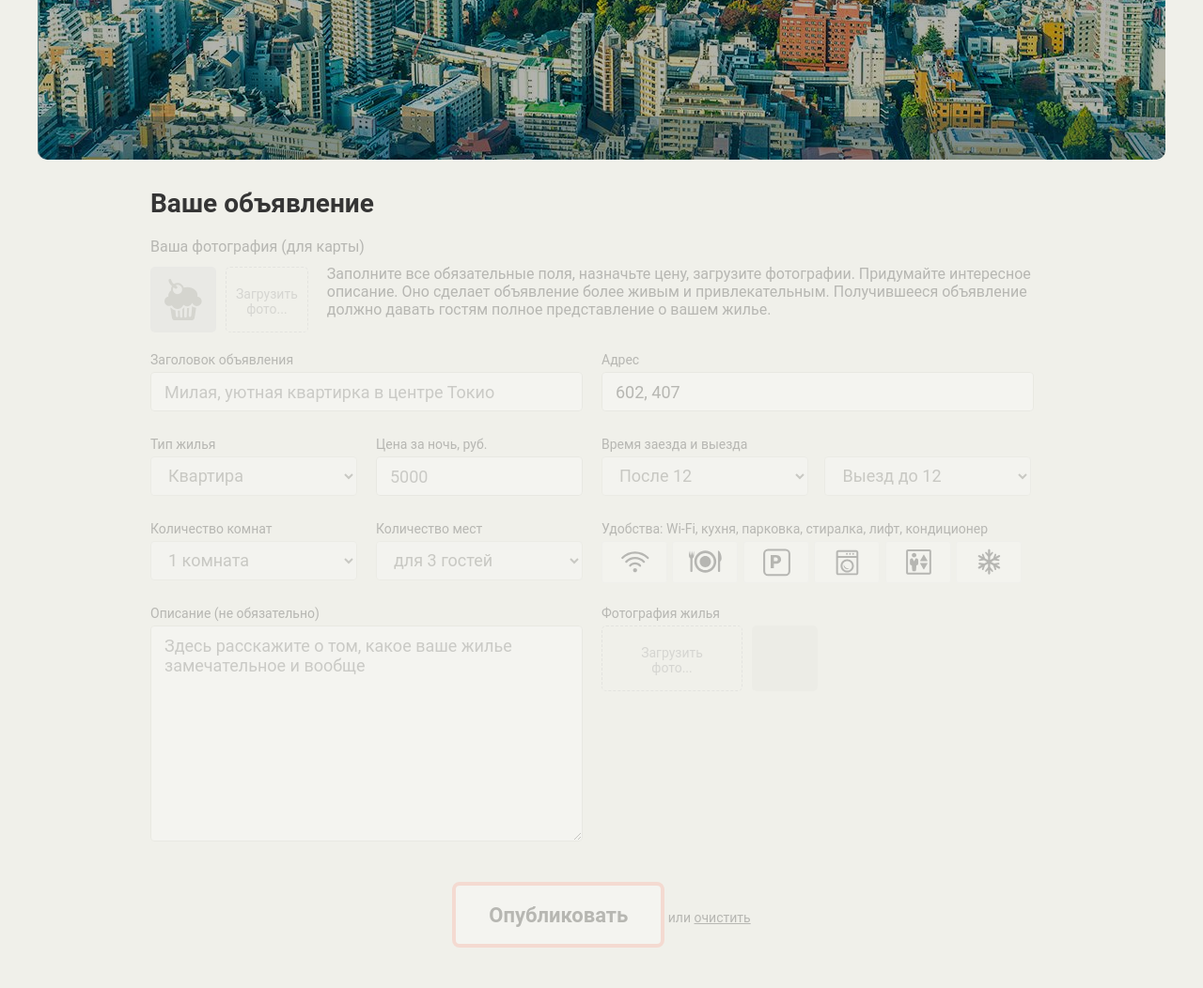
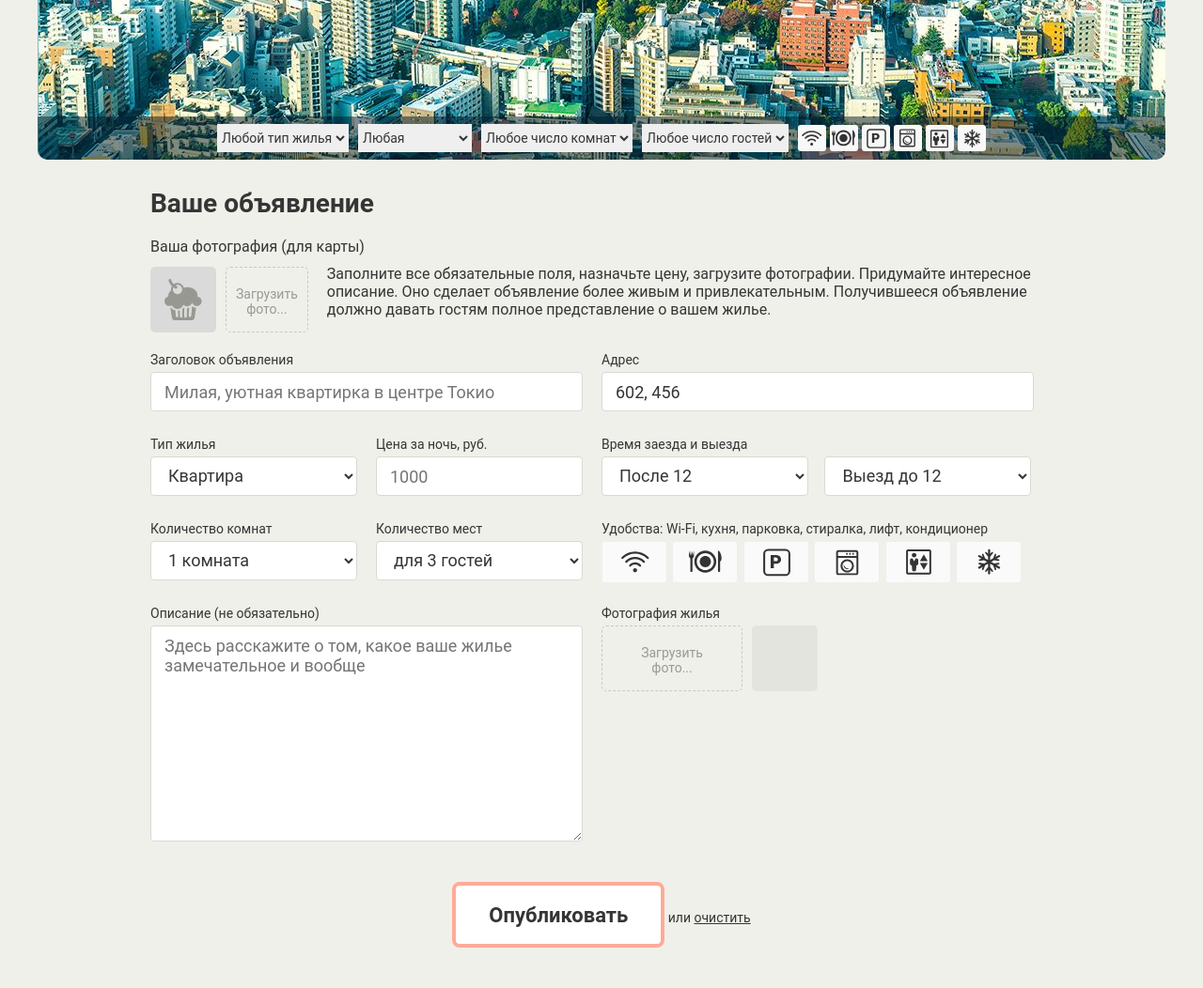
Before and after one commit to arcade-machine/320725-keksobooking-20, a website: page index.html in a window 1280 px wide. Shown: the part 580-1632 px from the top of the page at 94% size. Drawn offline with Linux system fonts and the light colour scheme; files whose address does not match are found by name.

Commit message:
module4-task2: some random code

```diff
--- a/index.html
+++ b/index.html
@@ -117,7 +117,7 @@
         </fieldset>
         <fieldset class="ad-form__element">
           <label class="ad-form__label" for="price">Цена за ночь, руб.</label>
-          <input id="price" name="price" type="number" required max="1000000" placeholder="5000">
+          <input id="price" name="price" type="number" required min="1000" max="1000000" placeholder="1000">
         </fieldset>
         <fieldset class="ad-form__element ad-form__element--time">
           <label class="ad-form__label" for="timein">Время заезда и выезда</label>
--- a/js/main.js
+++ b/js/main.js
@@ -269,3 +269,10 @@
     activatePage();
   }
 });
+
+activatePage();
+
+var timeFieldset = sendAdvertForm.querySelector('.ad-form__element--time');
+sendAdvertForm.addEventListener('input', function (evt) {
+  console.log(sendAdvertForm.elements);
+});
```
